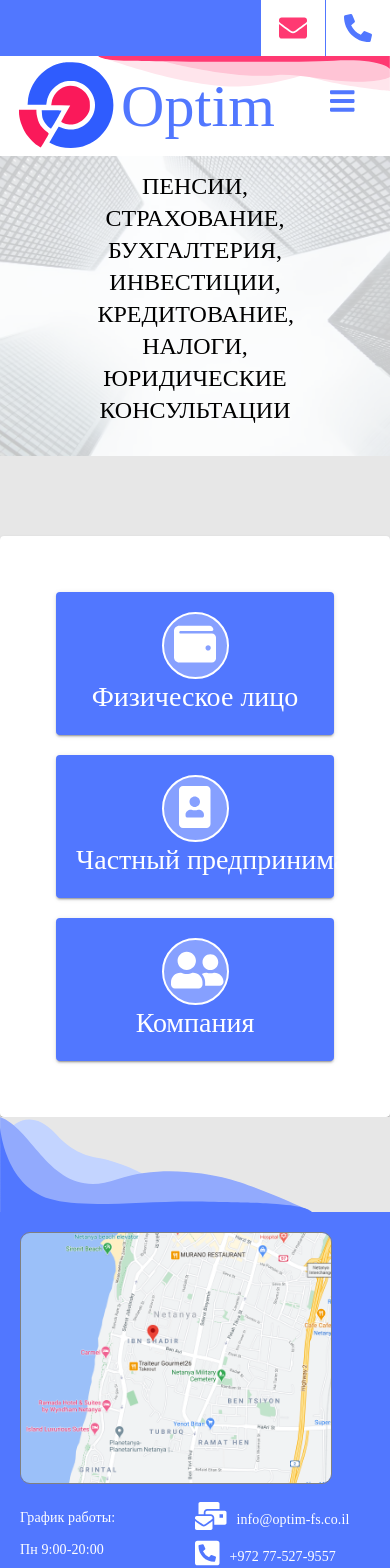
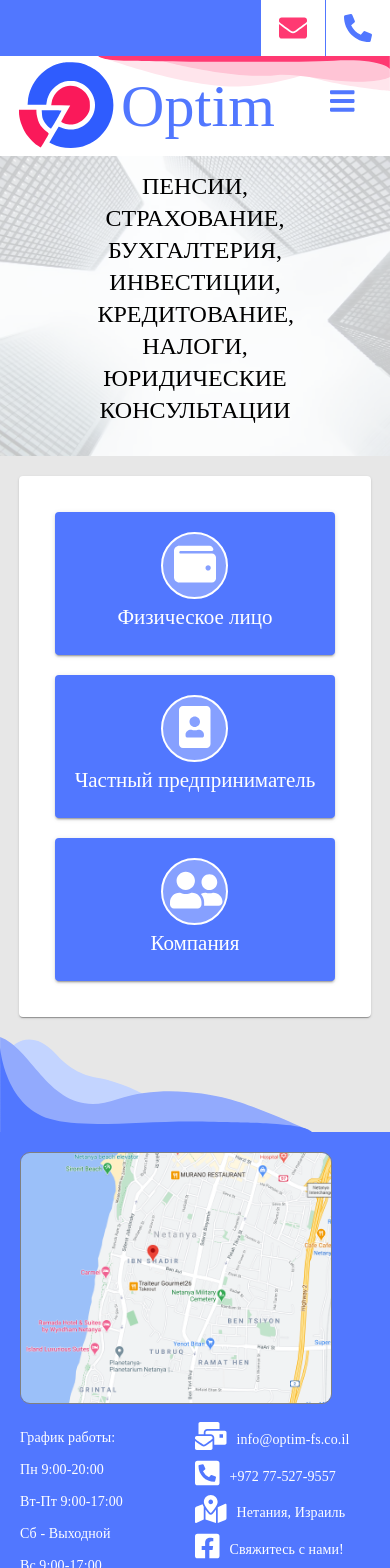
Before and after one commit to plakhtiin/optim-app, an Angular app: page / in a window 390 px wide. Shown: the top 1568 px of the page. Built offline with nearby package versions, Linux system fonts and the light colour scheme; a small style sheet from the web is missing.

Commit message:
Fix responsive design

```diff
--- a/src/app/app.component.scss
+++ b/src/app/app.component.scss
@@ -297,7 +297,6 @@
 
     &__location {
       height: 250px;
-      text-align: center;
     }
 
     &__main-info {
--- a/src/app/main/main.component.scss
+++ b/src/app/main/main.component.scss
@@ -1,3 +1,6 @@
+@import "../../styles/variables";
+@import "../../styles/media_queries_mixins";
+
 .optim-main {
   display: flex;
   padding: 50px 0 0 0;
@@ -33,5 +36,30 @@
   &__category-title {
     font-size: 2em;
     display: block;
+    white-space: normal;
   }
 }
+
+
+/* Media queries */
+@include media-breakpoint-down(sm) {
+  .optim-main {
+    &__category-title {
+      font-size: 1.5em;
+    }
+    &__card {
+      .mat-card-content {
+        padding: 20px;
+      }
+    }
+  }
+}
+
+@include media-breakpoint-down(md) {
+  .optim-main {
+    padding: 10px 0;
+    &__card {
+      margin: 10px auto;
+    }
+  }
+}
--- a/src/styles/_media_queries.scss
+++ b/src/styles/_media_queries.scss
@@ -6,3 +6,8 @@
     padding: 0 5px !important;
   }
 }
+@include media-breakpoint-down(xs) {
+  .mat-menu-panel {
+    margin-top: 18px !important;
+  }
+}
--- a/src/styles/styles.scss
+++ b/src/styles/styles.scss
@@ -21,5 +21,5 @@ body {
 .mat-menu-panel {
   width: 100%;
   max-width: unset !important;
-  margin-top: 40px;
+  margin-top: 30px;
 }
```
